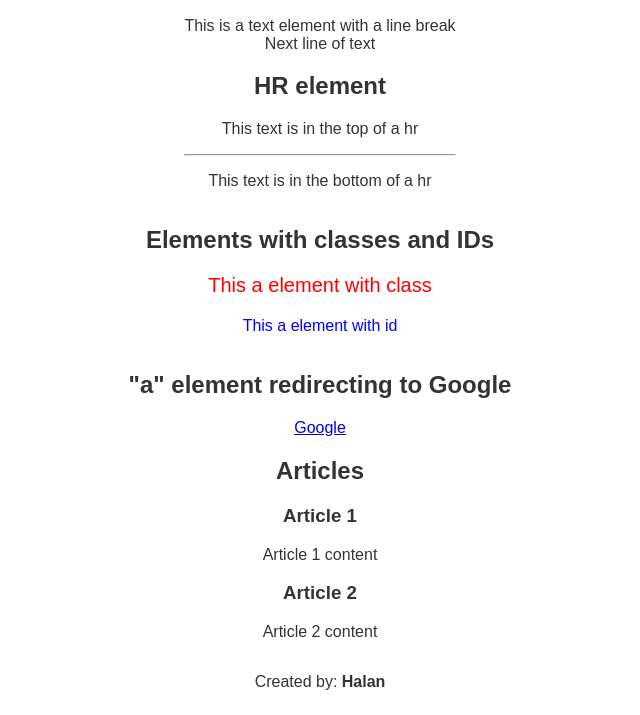
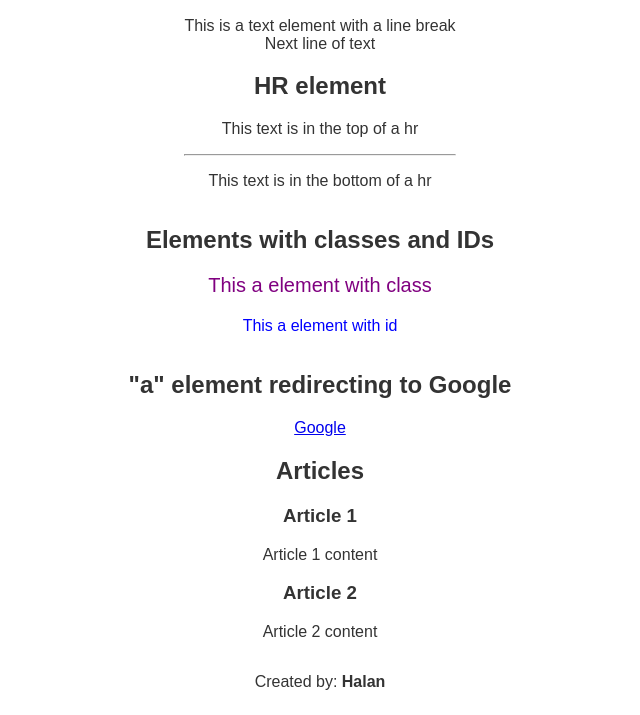
Before and after one commit to halanmcctb/lab3, a plain HTML site: page index.html in a window 1280 px wide. Shown: the part 1084-1799 px from the top of the page, without its empty margins (320-960 px from the left). Drawn offline with Linux system fonts and the light colour scheme.

Commit message:
p_class now have purple text and text decoration dashed

```diff
--- a/styles.css
+++ b/styles.css
@@ -20,7 +20,8 @@ nav ul {
 
 .p_class {
   font-size: 20px;
-  color: red;
+  text-decoration: dashed;
+  color: purple;
 }
 
 #p_id {
```
